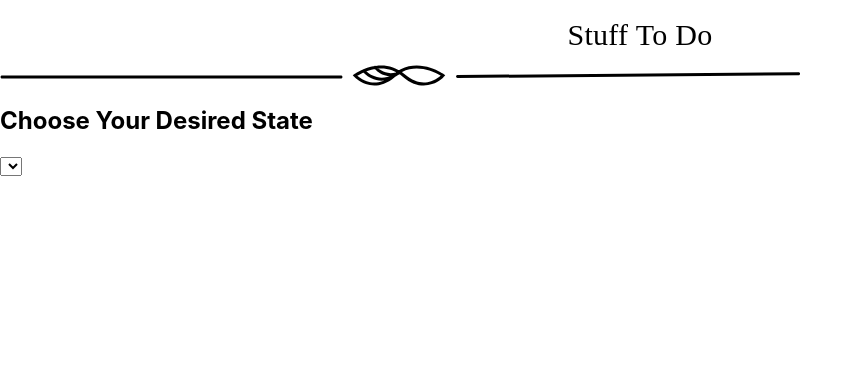
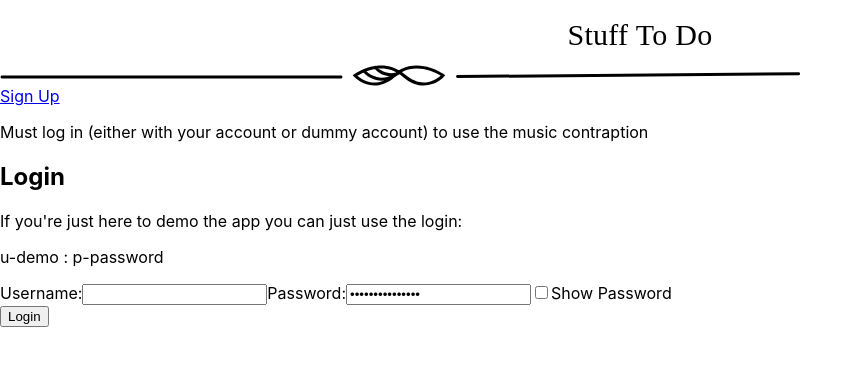
Before and after one commit to ashen-develops/explore-world-capstone-client, a React (Create React App) app: page / in a window 1280 px wide. Shown: the top 366 px of the page, without its empty margins (0-863 px from the left). Built offline with nearby package versions, Linux system fonts and the light colour scheme; no server answers; a web font is replaced by a local one.

Commit message:
trying to get context to work properly

```diff
--- a/src/ApiContext.js
+++ b/src/ApiContext.js
@@ -1,39 +1,8 @@
 import React from 'react'
 
 const ApiContext = React.createContext({
-  users: [],
-  passwords: [],
-  states: null,
-  addUser: () => {},
-  addPassword: () => {},
-  setStates: () => {},
+  currentState: null,
+  setCurrentState: () => {}
 });
 
 export default ApiContext;
-
-export class ApiProvider extends React.Component {
-  constructor(props) {
-    super(props);
-    const state = {
-      user: {},
-      states: null
-    }
-  }
-  setStates = (states) => {
-    this.setState({ states });
-  };
-
-  render() {
-    const value = {
-      user: this.state.user,
-      states: this.state.states,
-
-      setStates: this.setStates,
-    };
-    return (
-      <ApiContext.Provider value={value}>
-        {this.props.children}
-      </ApiContext.Provider>
-    )
-  }
-}
--- a/src/components/App.js
+++ b/src/components/App.js
@@ -3,8 +3,8 @@ import React from "react";
 import { BrowserRouter, Route, Switch } from 'react-router-dom';
 import Header from './Header';
 import Landing from './Landing';
-import StateSelection from './StateSelection';
-import SelectState from './ss';
+import StateSelector from './StateSelector'
+import SignUp from './SignUp'
 
 function App() {
   return (
@@ -12,7 +12,9 @@ function App() {
       <BrowserRouter>
       <Header />
       <Switch>
-        <Route exact path="/" component={SelectState} />
+        <Route exact path="/" component={Landing} />
+        <Route path="/select" component={StateSelector} />
+        <Route path="/signup" component={SignUp} />
       </Switch>
       </BrowserRouter>
     </div>
--- a/src/components/Landing.js
+++ b/src/components/Landing.js
@@ -0,0 +1,144 @@
+import React, { Component } from "react";
+import { Link } from "react-router-dom";
+import AuthApiService from "../services/auth-api-service";
+import TokenService from "../services/token-service"
+
+class Landing extends Component {
+  constructor(props) {
+    super(props);
+
+    this.state = {
+      userName: {
+          value: ''
+      },
+      password: {
+          value: ''
+      },
+      hidden: true,
+      LogInUserID: 0,
+      error: null,
+      params: {},
+      formValidationError: ''
+    };
+  }
+  validateloginPassword(inputloginPassword) {
+    let outputloginPassword = inputloginPassword;
+    // at least one number, one lowercase and one uppercase letter
+    // at least eight characters that are letters, numbers or the underscore
+    let loginPasswordformat = /^(?=.*\d)(?=.*[a-z])(?=.*[A-Z])\w{8,}$/;
+
+    if (!inputloginPassword.match(loginPasswordformat)) {
+      outputloginPassword = "";
+    }
+    return outputloginPassword;
+  }
+
+  toggleShow() {
+    this.setState({ hidden: !this.state.hidden });
+  }
+
+  handleChange(e) {
+    this.setState({ [e.currentTarget.name]: e.currentTarget.value });
+    // console.log(this.state);
+  }
+
+  handleSubmit = (e) => {
+    e.preventDefault()
+    const { userName, password } = e.target
+    // console.log(userName, password)
+    // console.log('username:', userName.value, 'password:', password.value)
+    AuthApiService.postLogin({
+        user_name: userName.value,
+        password: password.value,
+    })
+
+        .then(res => {
+            // console.log('response ID', res)
+            console.log(this.state)
+            userName.value = ''
+            password.value = ''
+            TokenService.saveAuthToken(res.authToken)
+            TokenService.saveUserId(res.userId)
+            window.location = '/select'
+        })
+        .then(res => {
+            console.log('response:', res)
+        })
+        .catch(err => {
+            console.log(err)
+        })
+  }
+
+
+  render() {
+    let showErrorOutput = ''
+    if (this.state.formValidationError) {
+        showErrorOutput = <div className='alert alert-info'>
+            <i className='fas fa-info'></i>
+            <strong>Info</strong>
+            {this.state.formValidationError}
+        </div>
+    }
+    return (
+      <div>
+        <main className="Landing">
+          <div className="landing-buttons">
+            <div className="signup">
+              <Link className="signbtn abtn" to="/signup">
+                Sign Up
+              </Link>
+            </div>
+            <div>
+              <p className="req">Must log in (either with your account or dummy account) to use the music contraption</p>
+            </div>
+          </div>
+
+          <div className="login-form">
+
+            <h2>Login</h2>
+
+            {showErrorOutput}
+
+            <p>If you're just here to demo the app you can just use the login:</p>
+            <p>u-demo : p-password</p>
+            <form className="login" onSubmit={this.handleSubmit}>
+              <label htmlFor="user">Username:</label>
+              <input
+                onChange={(e) => this.handleChange(e)}
+                value={this.state.user}
+                type="text"
+                id="userName"
+                name="userName"
+              />
+              <label htmlFor="password">Password:</label>
+              <input
+                type={this.state.hidden ? "password" : "text"}
+                value={this.state.password}
+                onChange={(e) => this.handleChange(e)}
+                id="password"
+                name="password"
+              />
+
+              <label htmlFor="show-pwd">
+                <input
+                  className="show-pwd"
+                  type="checkbox"
+                  id="show-pwd"
+                  onChange={() => this.toggleShow()}
+                />
+                Show Password
+              </label>
+              <div className="container">
+                <div className="center">
+                  <button className="btn" type="submit">Login</button>
+                </div>
+              </div>
+            </form>
+          </div>
+        </main>
+      </div>
+    );
+  }
+}
+
+export default Landing;
--- /dev/null
+++ b/src/components/SignUp.js
@@ -0,0 +1,106 @@
+import React from "react";
+import config from "../config";
+import ApiContext from "../ApiContext";
+
+
+class SignUp extends React.Component {
+  constructor(props) {
+    super(props);
+    this.state = {
+      hidden: true,
+      user: "",
+      password: "",
+    };
+  }
+  static defaultProps = {
+    history: {
+      push: () => {},
+    },
+  };
+  static contextType = ApiContext;
+
+  // handleLoginSuccess = user => {
+  //     window.location = '/homePage'
+  //   }
+
+  handleSubmit = (e) => {
+    e.preventDefault();
+    const user = {
+      user_name: this.state.user,
+      password: this.state.password,
+    };
+    fetch(`${config.API_ENDPOINT}/users`, {
+      method: "POST",
+      headers: {
+        "content-type": "application/json",
+      },
+      body: JSON.stringify(user),
+    })
+      .then((res) => {
+        if (!res.ok) return res.json().then((e) => Promise.reject(e));
+        return res.json();
+      })
+      .then((user) => {
+        this.context.addUser(user);
+        this.props.history.push(`/api/users/${user.id}`);
+        window.location = "/home";
+      })
+      .catch((error) => {
+        console.error({ error });
+      });
+  };
+
+  toggleShow() {
+    this.setState({ hidden: !this.state.hidden });
+  }
+
+  handleChange(e) {
+    this.setState({ [e.currentTarget.name]: e.currentTarget.value });
+    console.log(this.state.user);
+  }
+  render() {
+    return (
+      <div>
+        <main>
+          <div className="signup">
+            <h2>Create Account</h2>
+            <form className="signup-form">
+              <label htmlFor="user">Create Username:</label>
+              <input
+                onChange={(e) => this.handleChange(e)}
+                type="username"
+                id="user"
+                name="user"
+              />
+              <label htmlFor="password">Create Password:</label>
+              <input
+                onChange={(e) => this.handleChange(e)}
+                type={this.state.hidden ? "password" : "text"}
+                value={this.state.password}
+                id="password"
+                name="password"
+              />
+              <label htmlFor="show-pwd">
+                <input
+                  className="show-pwd"
+                  type="checkbox"
+                  id="show-pwd"
+                  onChange={() => this.toggleShow()}
+                />
+                Show Password
+              </label>
+
+              <div className="container">
+                <div className="center">
+                  <button onClick={(e) => this.handleSubmit(e)} className="btn">Sign Up</button>
+                </div>
+              </div>
+            </form>
+          </div>
+        </main>
+      </div>
+    );
+  }
+}
+
+export default SignUp;
--- a/src/media/states/Alabama.js
+++ b/src/media/states/Alabama.js
@@ -1,6 +1,12 @@
 import React from 'react';
 import ApiContext from '../../ApiContext';
 import config from '../../config'
+
+function ListOfCities(props) {
+    return (
+            <option value={props.city}>{props.city}</option>
+    )
+}
 
 class Alabama extends React.Component {
     static contextType = ApiContext;
@@ -8,25 +14,34 @@ class Alabama extends React.Component {
     constructor(props) {
         super(props);
         this.state = {
-            currentState: null,
+            //need to pass down current state from main component
+            // currentState: null,
             error: '',
             allStates: [],
             cities: [],
             setStates: () => {}
         }
     }
-    component = (props) => (
-        <aside>
-            <svg xmlns="http://www.w3.org/2000/svg"><path class="cls-1" d="M.52,13.82c0-3.67,0-7.35,0-11,0-.8.26-1.22,1-1.28,3.61-.29,7.18-.95,10.8-1,1.9,0,2,.13,2.53,1.9.79,2.77,1.62,5.53,2.54,8.27A10.62,10.62,0,0,1,18,12.72c.19,1.68,1.66,2.69,2,4.26a2.67,2.67,0,0,1,0,1.51,7.2,7.2,0,0,0,.35,4.77A14.88,14.88,0,0,1,20.87,26c.12.67-.31.93-.88,1a58.58,58.58,0,0,1-6.11,1c-2.55.18-5,.82-7.59.84-.82,0-1.12.95-.41,1.57a2.07,2.07,0,0,1,.47,2.77c-.12.27-.1.66-.56.65s-.55-.23-.73-.52c-.3-.47-.64-.91-.93-1.38-.18-.29-.35-.57-.74-.47a.7.7,0,0,0-.49.74c0,.51.06,1.13-.73,1.12s-.62-.65-.71-1.15C.31,26.11.51,20,.52,13.82Z"/></svg>
-        </aside>
-    );
+    handleChange(e){
+        this.setState({ currentState: e.currentTarget.value})
+        console.log(`${this.state.currentState}`)
+        console.log(this.state)
+        console.log(this.state.allStates[0].city)
+    }
+    generateCitySelect(cities) {
+        let result = [];
+        cities.forEach((city) => {
+            result.push(<ListOfCities city={city} />)
+        });
+        return <select id="citySelect" name="citySelect" onChange={e => this.handleChange(e)}>{result}</select>
+    }
 
     setStates = (states) => {
         this.setState({ allStates: states });
       };
 
     componentDidMount() {
-        console.log(`${config.API_ENDPOINT}/states`)
+        // console.log(`${config.API_ENDPOINT}/states`)
         // this.separateStates(this.state.allStates)
         return fetch(`${config.API_ENDPOINT}/states`, {
             method: 'GET',
@@ -40,8 +55,9 @@ class Alabama extends React.Component {
             res.json()
           )
           .then((resJson) => {
-              console.log(resJson)
+            //   console.log(resJson)
               this.setStates(resJson)
+              console.log(this.state)
           })
           .catch(err => {
             console.log('error:', err)
@@ -51,9 +67,10 @@ class Alabama extends React.Component {
     render(){
         return(
             <div>
-                <select>
-                    <option value='...'>...</option>
-                </select>
+                {/* once currentState is defined in state, this should work */}
+                {this.state.currentState
+                ? this.generateCitySelect(this.state.allStates)
+                : null}
                 <aside>
                     <svg xmlns="http://www.w3.org/2000/svg"><path class="cls-1" d="M.52,13.82c0-3.67,0-7.35,0-11,0-.8.26-1.22,1-1.28,3.61-.29,7.18-.95,10.8-1,1.9,0,2,.13,2.53,1.9.79,2.77,1.62,5.53,2.54,8.27A10.62,10.62,0,0,1,18,12.72c.19,1.68,1.66,2.69,2,4.26a2.67,2.67,0,0,1,0,1.51,7.2,7.2,0,0,0,.35,4.77A14.88,14.88,0,0,1,20.87,26c.12.67-.31.93-.88,1a58.58,58.58,0,0,1-6.11,1c-2.55.18-5,.82-7.59.84-.82,0-1.12.95-.41,1.57a2.07,2.07,0,0,1,.47,2.77c-.12.27-.1.66-.56.65s-.55-.23-.73-.52c-.3-.47-.64-.91-.93-1.38-.18-.29-.35-.57-.74-.47a.7.7,0,0,0-.49.74c0,.51.06,1.13-.73,1.12s-.62-.65-.71-1.15C.31,26.11.51,20,.52,13.82Z"/></svg>
                 </aside>
```
Also changed, not shown: src/components/StateSelector.js (renamed from src/components/ss.js, +8 -7 lines), src/components/sss.js (renamed from src/components/StateSelection.js), 2 other files (tests, documents, lock files or other folders).
